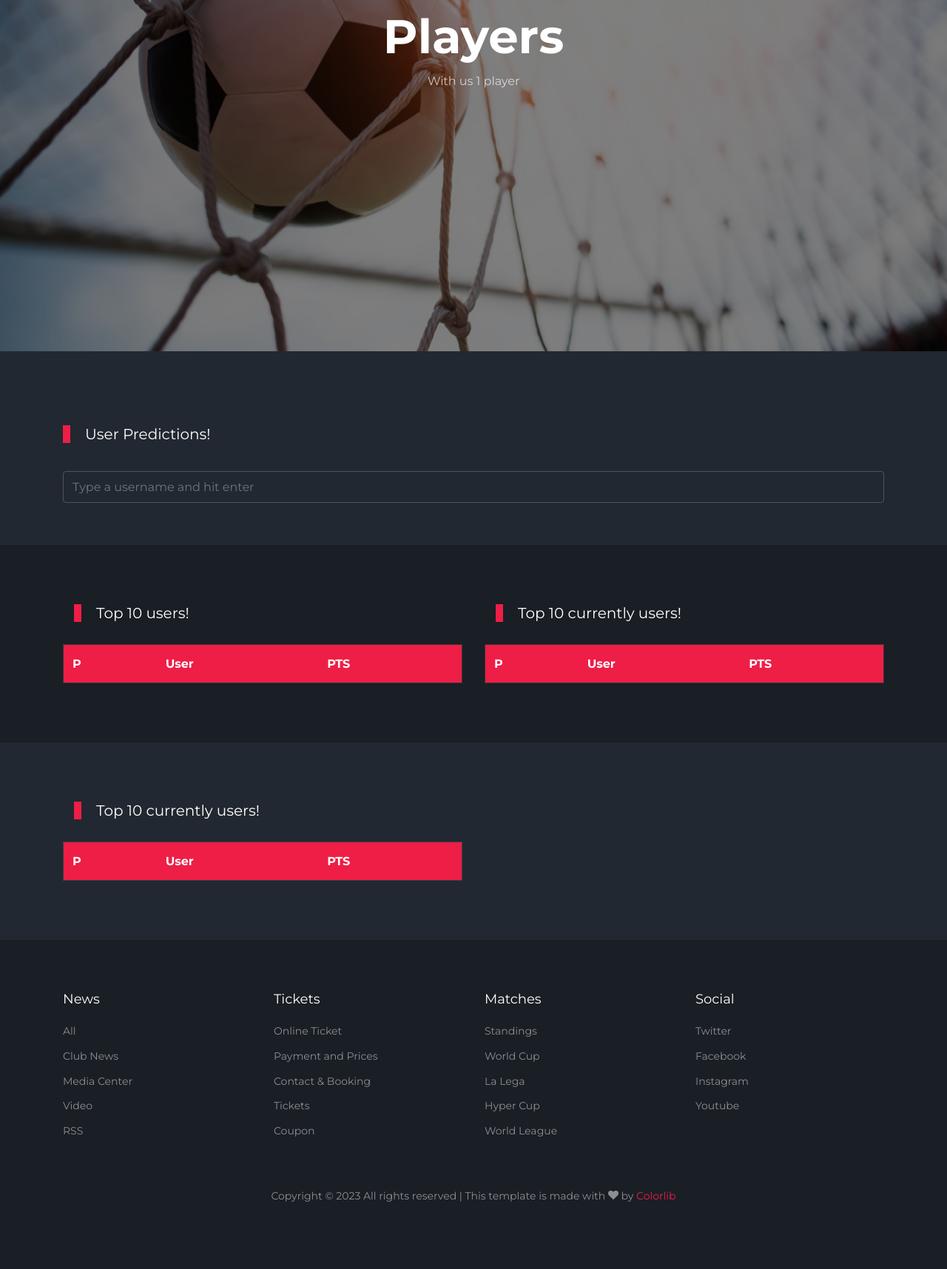
After one commit to MatRos-sf/Bet-Game-Premier-League, a Django app: page /profiles/ in a window 1280 px wide. The commit adds this page. Shown: the part 325-2041 px from the top of the page at 74% size. Run offline with Django 4.2, Linux system fonts and the light colour scheme; the visitor is signed in with stand-in values (Sample User, id 1); data comes from the database, SQL or seed files in the repository; lists and menus that the app fills with data are empty; some libraries are stand-ins or nearby versions; some web fonts are replaced.

Commit message:
feat(user): add PleayerListView with templates

```diff
--- a/BetGame_PremierLeague/bet/templates/bet/index.html
+++ b/BetGame_PremierLeague/bet/templates/bet/index.html
@@ -52,7 +52,7 @@
                 {% if user.is_authenticated %}
                   <li><a href="{% url 'user-profile-detail' user.username %}" class="nav-link">Profile</a></li>
                   <li><a href="{% url 'bet-home' %}" class="nav-link">Bets</a></li>
-                  <li><a href="players.html" class="nav-link">Players</a></li>
+                  <li><a href="{% url 'user-profile-list' %}" class="nav-link">Players</a></li>
                   <li><a href="blog.html" class="nav-link">Blog</a></li>
                   <li><a href="contact.html" class="nav-link">Contact</a></li>
                   <li><a href="{% url 'user-logout' %}" class="nav-link">Log Out</a></li>
--- /dev/null
+++ b/BetGame_PremierLeague/users/templates/users/profile_list.html
@@ -0,0 +1,132 @@
+{% extends 'bet/index.html'%}
+{% load crispy_forms_tags %}
+{% load bet_tags %}
+
+{% block title %}Home{% endblock %}
+
+
+{% block bg_section %}
+    <div class="col-lg-9 mx-auto text-center">
+        <h1 class="text-white">Players</h1>
+        <p><span>With us {{ amt_players }} player{% if amt_players > 1 %}s{% endif %}</span></p>
+    </div>
+{% endblock %}
+
+
+{% block content %}
+    <div class="latest-news">
+      <div class="container">
+        <div class="row">
+          <div class="col-12 title-section">
+            <h2 class="heading">User Predictions!</h2>
+          </div>
+        </div>
+        <div class="sidebar-box">
+          <form method="GET" class="search-form">
+            <div class="form-group">
+              <span class="icon fa fa-search"></span>
+              <input type="text" name='username' class="form-control" placeholder="Type a username and hit enter">
+            </div>
+          </form>
+        </div>
+          {% for u in object_list %}
+                <h1><a href="{{ u.get_absolute_url }}">{{ u.user.username }}</a></h1>
+          {% endfor %}
+      </div>
+    </div>
+    <div class="site-section bg-dark">
+        <div class="container">
+        <div class="row">
+            <div class="col-lg-6">
+              <div class="col-12 title-section">
+                <h2 class="heading">Top 10 users!</h2>
+              </div>
+              <div class="widget-next-match">
+              <table class="table custom-table">
+                <thead>
+                  <tr>
+                    <th>P</th>
+                    <th>User</th>
+                    <th>PTS</th>
+                  </tr>
+                </thead>
+                <tbody>
+                  {% for u in top_ten %}
+                      <tr>
+                        <td>{{ forloop.counter }}</td>
+                        <td><strong class="text-white">{{ u.profile__user__username }}</strong></td>
+                        <td>{{ u.total_points }}</td>
+                      </tr>
+                  {% endfor %}
+
+                </tbody>
+              </table>
+            </div>
+            </div>
+          <div class="col-lg-6">
+              <div class="col-12 title-section">
+                <h2 class="heading">Top 10 currently users!</h2>
+              </div>
+            <div class="widget-next-match">
+              <table class="table custom-table">
+                <thead>
+                  <tr>
+                    <th>P</th>
+                    <th>User</th>
+                    <th>PTS</th>
+                  </tr>
+                </thead>
+                <tbody>
+                  {% for u in top_ten_current %}
+                      <tr>
+                        <td>{{ forloop.counter }}</td>
+                        <td><strong class="text-white">{{ u.profile__user__username }}</strong></td>
+                        <td>{{ u.total_points }}</td>
+                      </tr>
+                  {% endfor %}
+
+                </tbody>
+              </table>
+            </div>
+
+          </div>
+        </div>
+      </div>
+    </div> <!-- .site-section -->
+
+    <div class="site-section">
+      <div class="container">
+        <div class="row">
+
+          <div class="col-lg-6">
+              <div class="col-12 title-section">
+                <h2 class="heading">Top 10 currently users!</h2>
+              </div>
+            <div class="widget-next-match">
+              <table class="table custom-table ">
+                <thead>
+                  <tr>
+                    <th>P</th>
+                    <th>User</th>
+                    <th>PTS</th>
+                  </tr>
+                </thead>
+                <tbody>
+                  {% for u in following %}
+                      <tr>
+                        <td>{{ forloop.counter }}</td>
+                        <td><strong class="text-white">{{ u.username }}</strong></td>
+                        <td>{{ u.profile.all_points }}</td>
+                      </tr>
+                  {% endfor %}
+
+                </tbody>
+              </table>
+            </div>
+
+          </div>
+
+        </div>
+      </div>
+    </div>
+{% endblock %}
--- a/BetGame_PremierLeague/users/urls.py
+++ b/BetGame_PremierLeague/users/urls.py
@@ -1,6 +1,6 @@
 from django.urls import path
 from django.contrib.auth.views import LoginView, LogoutView
-from .views import register, ProfileDetailView, home
+from .views import register, ProfileDetailView, ProfileListView, home
 
 
 urlpatterns = [
@@ -14,6 +14,7 @@ urlpatterns = [
         LogoutView.as_view(template_name="users/logout.html"),
         name="user-logout",
     ),
+    path("profiles/", ProfileListView.as_view(), name="user-profile-list"),
     path(
         "profile/<str:slag>/", ProfileDetailView.as_view(), name="user-profile-detail"
     ),
--- a/BetGame_PremierLeague/users/views.py
+++ b/BetGame_PremierLeague/users/views.py
@@ -1,6 +1,6 @@
 from django.shortcuts import render, redirect, get_object_or_404
 from django.contrib import messages
-from django.views.generic import DetailView
+from django.views.generic import DetailView, ListView
 from django.contrib.auth.mixins import LoginRequiredMixin
 from django.contrib.auth import logout
 from django.contrib.auth.models import User
@@ -8,8 +8,9 @@ from .models import Profile
 from league.models import TeamStats
 from match.models import Match
 from .forms import UserRegisterForm
+from .models import SeasonPoints
 from bet.models import Bet
-from django.db.models import Avg
+from django.db.models import Avg, Sum, Max, F
 
 
 def home(request):
@@ -74,4 +75,52 @@ class ProfileDetailView(LoginRequiredMixin, DetailView):
         return context
 
 
+class ProfileListView(LoginRequiredMixin, ListView):
+    model = Profile
+    template_name = "users/profile_list.html"
+
+    def get_queryset(self):
+        username = self.request.GET.get("username", "")
+        if username:
+            object_list = self.model.objects.filter(user__username__contains=username)
+        else:
+            object_list = self.model.objects.none()
+
+        return object_list
+
+    def get_context_data(self, *, object_list=None, **kwargs):
+        context = super(ProfileListView, self).get_context_data(**kwargs)
+
+        # user following
+        user = self.request.user
+        user_profile = Profile.objects.get(user=user)
+        following = user_profile.following.all()
+        context["following"] = sorted(
+            list(following), key=lambda x: x.profile.all_points, reverse=True
+        )
+
+        # top 10 users
+        top_ten_user = (
+            SeasonPoints.objects.values("profile__user__username")
+            .annotate(total_points=Sum("points"))
+            .order_by("-total_points")[:10]
+        )
+        context["top_ten"] = top_ten_user
+
+        # top 10 currently season user
+        top_ten_current_user = (
+            SeasonPoints.objects.filter(current=True)
+            .values("profile__user__username")
+            .annotate(total_points=Sum("points"))
+            .order_by("-total_points")[:10]
+        )
+        context["top_ten_current"] = top_ten_current_user
+
+        # amount of players
+        amt_of_players = self.model.objects.count()
+        context["amt_players"] = amt_of_players
+
+        return context
+
+
 # TODO: setting: edit profile, passsword, picture,
```
